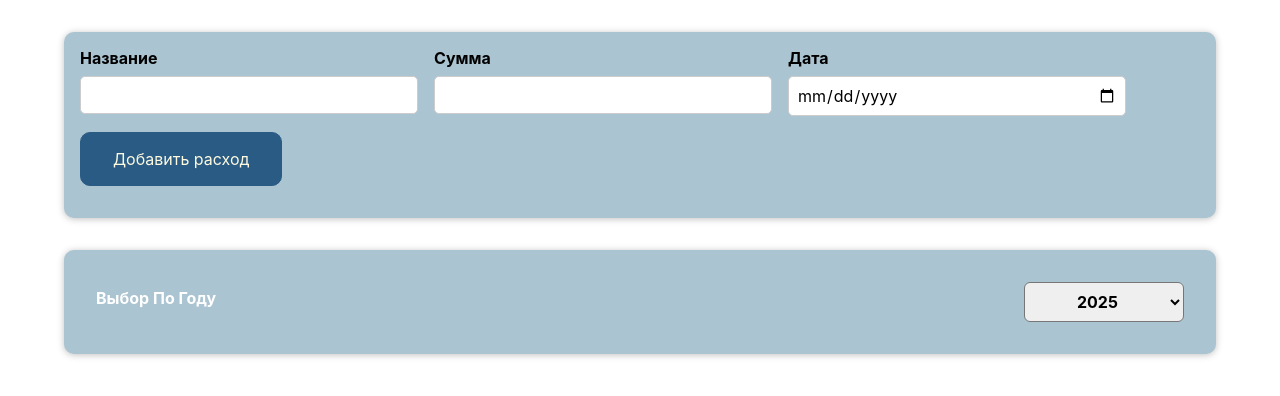
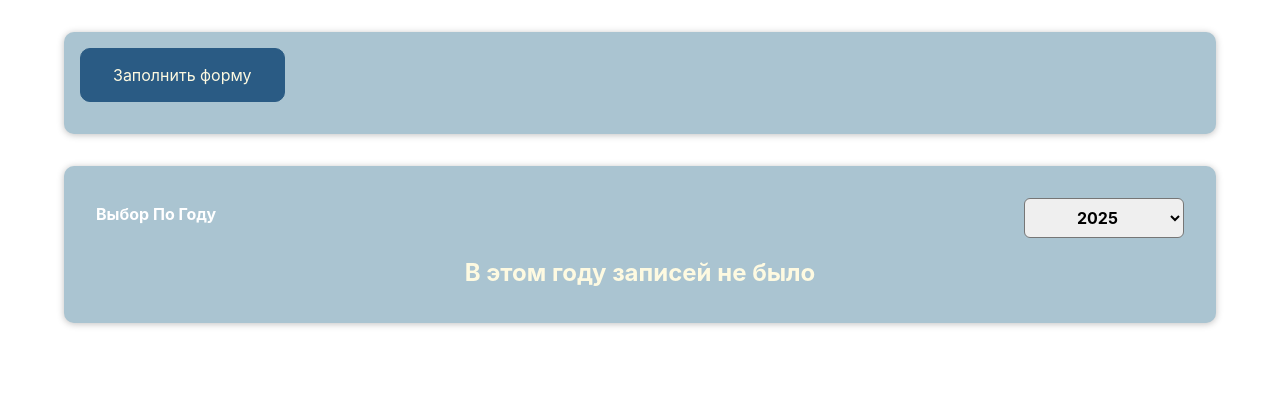
Before and after one commit to veb3sol/react-course-app, a React (Create React App) app: page / in a window 1280 px wide. Shown: the top 396 px of the page. Built offline with nearby package versions, Linux system fonts and the light colour scheme.

Commit message:
less01_04_010

```diff
--- a/src/App.js
+++ b/src/App.js
@@ -17,7 +17,7 @@ const INITIAL_COST = [
   },
   {
     id:3,
-    date: new Date(2024, 7, 18),
+    date: new Date(2023, 7, 18),
     description: "Джинсы",
     amount: 300,
   },
--- a/src/components/Costs/CostItem.js
+++ b/src/components/Costs/CostItem.js
@@ -7,13 +7,16 @@ function CostItem(props) {
 
 
   return (
-    <Card className="cost-item">
+    <li>
+      <Card className="cost-item">
       <CostDate date={props.date} />
       <div className="cost-item__description">
         <h2>{props.description}</h2>
         <div className="cost-item__price">${props.amount}</div>
       </div>
     </Card>
+    </li>
+
   );
 }
 
--- /dev/null
+++ b/src/components/Costs/CostList.css
@@ -0,0 +1,9 @@
+.cost-list {
+    list-style: none;
+    padding: 0;
+  }
+
+  .cost-list__fallback {
+    color: #fefae1;
+    text-align: center;
+  }
--- /dev/null
+++ b/src/components/Costs/CostList.js
@@ -0,0 +1,21 @@
+import CostItem from "./CostItem";
+import './CostList.css'
+
+
+
+const CostList = (props) => {
+    if(props.costs.length === 0){
+      return <h2 className="cost-list__fallback">В этом году записей не было</h2>
+    }
+    return <ul className="cost-list">
+        {props.costs.map(cost => {
+        return (<CostItem
+                                key={cost.id}
+                                date={cost.date}
+                                description={cost.description}
+                                amount={cost.amount}
+                />)})}
+    </ul>
+}
+
+export default CostList
--- a/src/components/Costs/Costs.js
+++ b/src/components/Costs/Costs.js
@@ -1,8 +1,9 @@
-import CostItem from "./CostItem";
+
 import CostsFilter from "./CostsFilter";
 import Card from "../UI/Card";
 import "./Costs.css";
 import { useState } from "react";
+import CostList from "./CostList";
 
 function Costs(props) {
 
@@ -18,22 +19,12 @@ function Costs(props) {
   const yearCosts = props.costs.filter(cost => cost.date.getFullYear() === +myYear)
 
 
+
   return (
 
       <Card className="costs">
         <CostsFilter onChangeYear={onChangeYear} year={myYear}/>
-        {yearCosts.map(cost => {
-          console.log(cost.id)
-          return (<CostItem
-                                  key={cost.id}
-                                  date={cost.date}
-                                  description={cost.description}
-                                  amount={cost.amount}
-                  />)})}
-
-
-
-
+        <CostList costs={yearCosts} />
     </Card>
 
 
--- a/src/components/NewCost/CostForm.js
+++ b/src/components/NewCost/CostForm.js
@@ -2,12 +2,14 @@ import React, {useState} from 'react'
 import './CostForm.css'
 
 const CostForm = (props) => {
+
 
     // вариант когда используем 3 состояния
 
     const [inputName, setInputName] = useState('')
     const [inputSum, setInputSum] = useState('')
     const [inputData, setInputData] = useState('')
+    const [inputSeeForm, setInputSeeForm] = useState(false)
 
     const nameChangeHandler = (event) => {
         setInputName(event.target.value)
@@ -37,7 +39,26 @@ const CostForm = (props) => {
         setInputName('')
         setInputSum('')
         setInputData('')
+
+        setInputSeeForm(false)
     }
+
+    const CancelClick = ()=> {
+        setInputSeeForm(false)
+    }
+    const seeForm = ()=> {
+        setInputSeeForm(true)
+    }
+
+    if(!inputSeeForm){
+        return  <div className="new-cost__controls">
+        <div className="new-cost__actions">
+            <button type='submit' onClick={seeForm}>Заполнить форму</button>
+        </div>
+    </div>
+    }
+
+
 
     return <form onSubmit={submitHandler}>
         <div className="new-cost__controls">
@@ -55,6 +76,7 @@ const CostForm = (props) => {
             </div>
             <div className="new-cost__actions">
                 <button type='submit'>Добавить расход</button>
+                <button type='cencel' onClick={CancelClick}>Отмена</button>
             </div>
         </div>
     </form>
```
